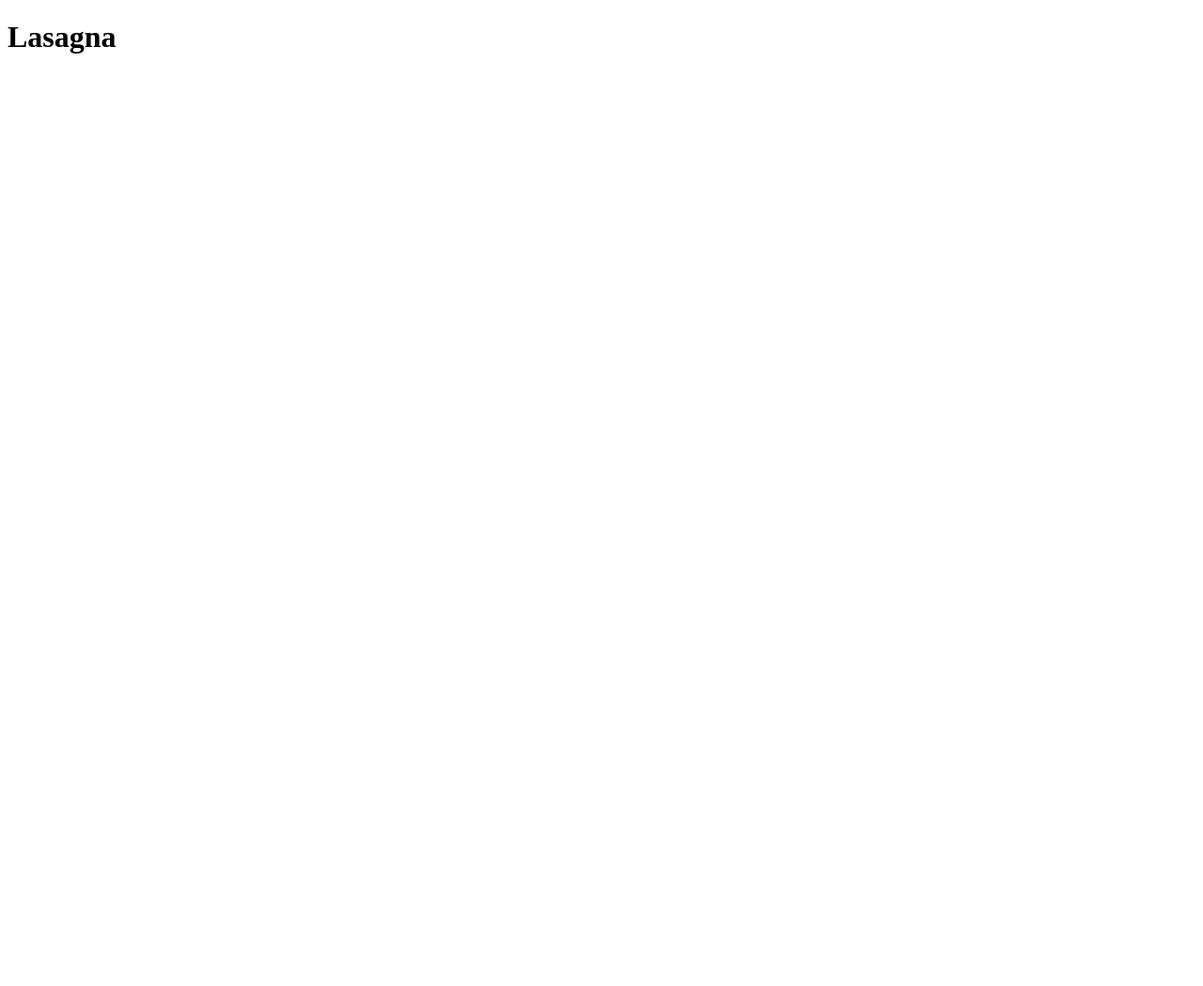
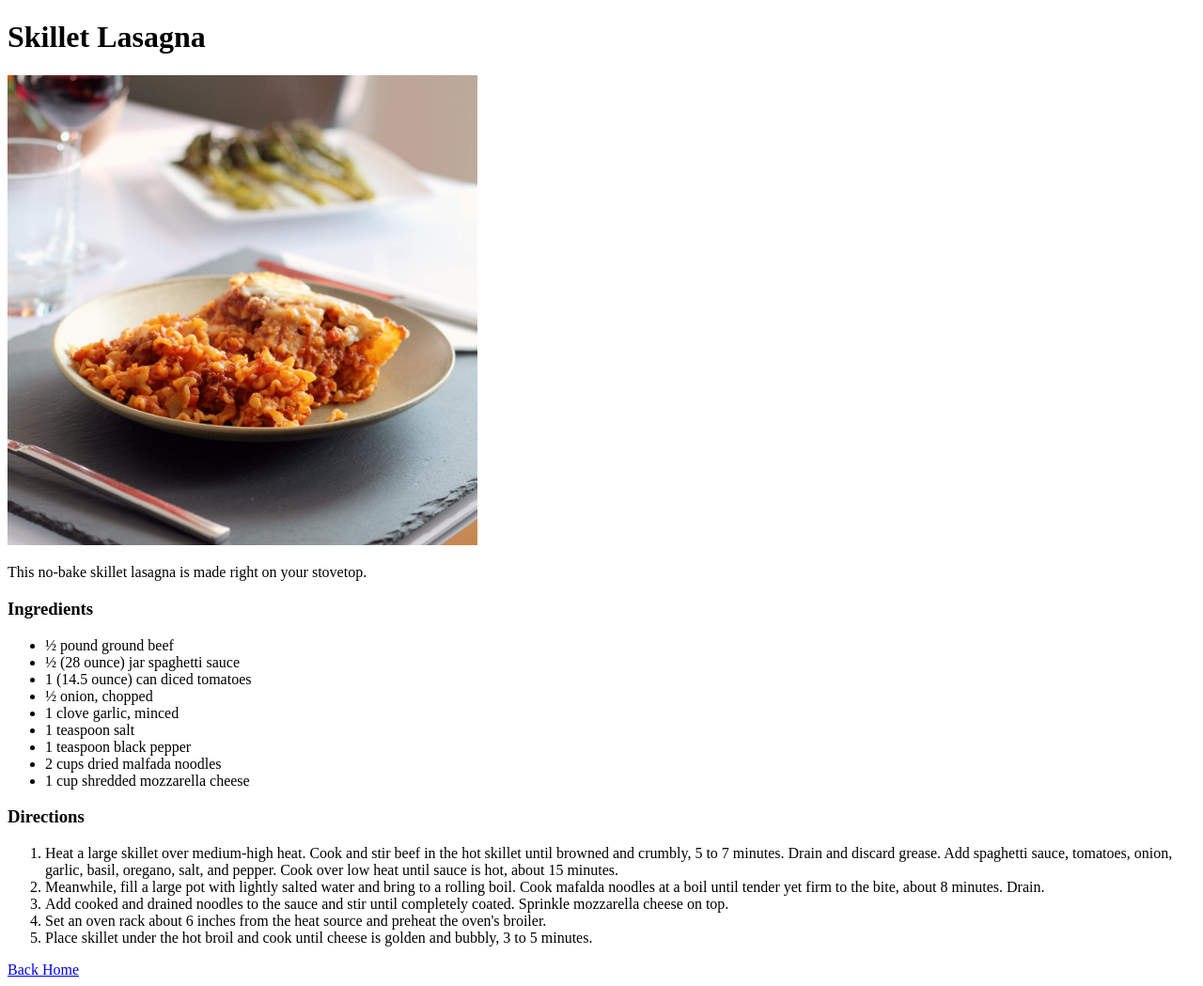
Before and after one commit to se7en-ei8ht/odin-recipes, a plain HTML site: page recipes/lasagna.html in a window 1280 px wide. Shown: the whole page at 94% size. Before the commit the page ends 800 px from the top, so only its background shows below. Drawn offline with Linux system fonts and the light colour scheme.

Commit message:
Added image, description, ingredients and steps

```diff
--- a/recipes/lasagna.html
+++ b/recipes/lasagna.html
@@ -7,6 +7,29 @@
     <title>Document</title>
 </head>
 <body>
-    <h1>Lasagna</h1>
+    <h1>Skillet Lasagna</h1>
+    <img src="../images/lasagna.jpeg" alt="Picture of a plate with lasagna" width="500">
+    <p>This no-bake skillet lasagna is made right on your stovetop.</p>
+    <h3>Ingredients</h3>
+    <ul>
+        <li>½ pound ground beef</li>
+        <li>½ (28 ounce) jar spaghetti sauce</li>
+        <li>1 (14.5 ounce) can diced tomatoes</li>
+        <li>½ onion, chopped</li>
+        <li>1 clove garlic, minced</li>
+        <li>1 teaspoon salt</li>
+        <li>1 teaspoon black pepper</li>
+        <li>2 cups dried malfada noodles</li>
+        <li>1 cup shredded mozzarella cheese</li>
+    </ul>
+    <h3>Directions</h3>
+    <ol>
+        <li>Heat a large skillet over medium-high heat. Cook and stir beef in the hot skillet until browned and crumbly, 5 to 7 minutes. Drain and discard grease. Add spaghetti sauce, tomatoes, onion, garlic, basil, oregano, salt, and pepper. Cook over low heat until sauce is hot, about 15 minutes.</li>
+        <li>Meanwhile, fill a large pot with lightly salted water and bring to a rolling boil. Cook mafalda noodles at a boil until tender yet firm to the bite, about 8 minutes. Drain.</li>
+        <li>Add cooked and drained noodles to the sauce and stir until completely coated. Sprinkle mozzarella cheese on top.</li>
+        <li>Set an oven rack about 6 inches from the heat source and preheat the oven's broiler.</li>
+        <li>Place skillet under the hot broil and cook until cheese is golden and bubbly, 3 to 5 minutes.</li>
+    </ol>
+    <a href="../index.html">Back Home</a>
 </body>
 </html>
```
Also changed, not shown: images/lasagna.jpeg (added).
